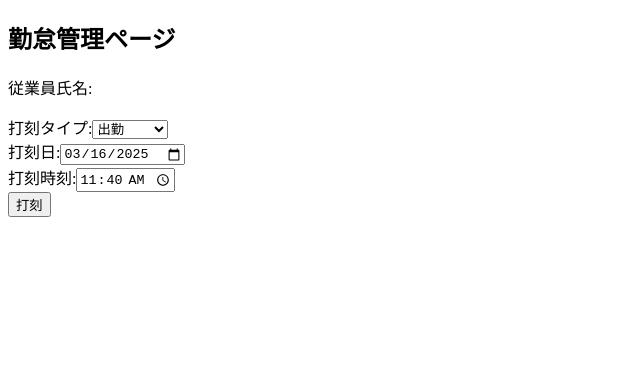
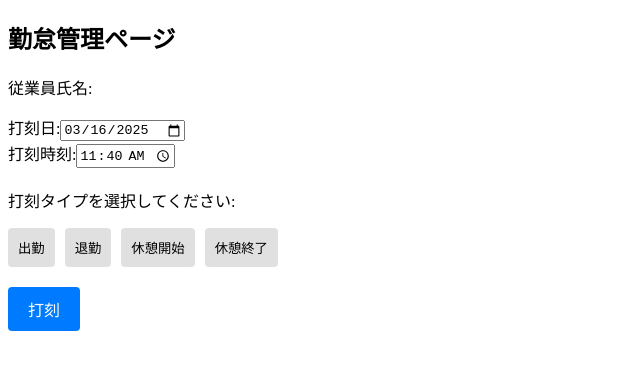
Before and after one commit to kakaz-one/brushuptest-1, a Next.js app: page /auth/employee/1/attendance in a window 1280 px wide. Shown: the top 370 px of the page, without its empty margins (0-640 px from the left). Built offline with nearby package versions, Linux system fonts and the light colour scheme; no server answers; the database is empty.

Commit message:
打刻のデザインを修正

```diff
--- a/src/app/auth/employee/[id]/attendance/page.tsx
+++ b/src/app/auth/employee/[id]/attendance/page.tsx
@@ -5,7 +5,7 @@ import { use, useState, useEffect } from 'react';
 export default function AttendancePage({ params }: { params: Promise<{ id: string }> }) {
   const { id } = use(params);
   const [name, setName] = useState('');
-  const [recordType, setRecordType] = useState('出勤');
+  const [selectedType, setSelectedType] = useState<string | null>(null);
   const [recordDate, setRecordDate] = useState(new Date().toISOString().split('T')[0]); // 現在の日付を初期値に設定
   const [recordTime, setRecordTime] = useState(new Date().toLocaleTimeString('it-IT').slice(0, 5)); // 現在の時刻を初期値に設定
   const [message, setMessage] = useState('');
@@ -19,18 +19,24 @@ export default function AttendancePage({ params }: { params: Promise<{ id: strin
   }, [id]);
 
   const handleClockIn = async () => {
+    if (!selectedType) {
+      setMessage('エラー: 打刻タイプを選択してください');
+      return;
+    }
+
     try {
       const response = await fetch(`/api/employee/${id}/attendance`, {
         method: 'POST',
         headers: {
           'Content-Type': 'application/json',
         },
-        body: JSON.stringify({ recordType, recordDate, recordTime }),
+        body: JSON.stringify({ recordType: selectedType, recordDate, recordTime }),
       });
 
       const data = await response.json();
       if (response.ok) {
-        setMessage('打刻が成功しました');
+        setMessage(`${selectedType}の打刻が成功しました`);
+        setSelectedType(null); // 打刻後に選択をリセット
       } else {
         setMessage(`エラー: ${data.message}`);
       }
@@ -43,19 +49,6 @@ export default function AttendancePage({ params }: { params: Promise<{ id: strin
     <div>
       <h2>勤怠管理ページ</h2>
       <p>従業員氏名: {name}</p>
-      <div>
-        <label htmlFor="recordType">打刻タイプ:</label>
-        <select
-          id="recordType"
-          value={recordType}
-          onChange={(e) => setRecordType(e.target.value)}
-        >
-          <option value="出勤">出勤</option>
-          <option value="退勤">退勤</option>
-          <option value="休憩開始">休憩開始</option>
-          <option value="休憩終了">休憩終了</option>
-        </select>
-      </div>
       <div>
         <label htmlFor="recordDate">打刻日:</label>
         <input
@@ -74,8 +67,76 @@ export default function AttendancePage({ params }: { params: Promise<{ id: strin
           onChange={(e) => setRecordTime(e.target.value)}
         />
       </div>
-      <button onClick={handleClockIn}>打刻</button>
-      {message && <p>{message}</p>}
+      <div style={{ marginTop: '20px' }}>
+        <p>打刻タイプを選択してください:</p>
+        <div style={{ display: 'flex', gap: '10px', marginTop: '10px' }}>
+          <button
+            onClick={() => setSelectedType('出勤')}
+            style={{
+              padding: '10px',
+              backgroundColor: selectedType === '出勤' ? '#4CAF50' : '#e0e0e0',
+              color: selectedType === '出勤' ? 'white' : 'black',
+              border: 'none',
+              borderRadius: '4px'
+            }}
+          >
+            出勤
+          </button>
+          <button
+            onClick={() => setSelectedType('退勤')}
+            style={{
+              padding: '10px',
+              backgroundColor: selectedType === '退勤' ? '#f44336' : '#e0e0e0',
+              color: selectedType === '退勤' ? 'white' : 'black',
+              border: 'none',
+              borderRadius: '4px'
+            }}
+          >
+            退勤
+          </button>
+          <button
+            onClick={() => setSelectedType('休憩開始')}
+            style={{
+              padding: '10px',
+              backgroundColor: selectedType === '休憩開始' ? '#2196F3' : '#e0e0e0',
+              color: selectedType === '休憩開始' ? 'white' : 'black',
+              border: 'none',
+              borderRadius: '4px'
+            }}
+          >
+            休憩開始
+          </button>
+          <button
+            onClick={() => setSelectedType('休憩終了')}
+            style={{
+              padding: '10px',
+              backgroundColor: selectedType === '休憩終了' ? '#FF9800' : '#e0e0e0',
+              color: selectedType === '休憩終了' ? 'white' : 'black',
+              border: 'none',
+              borderRadius: '4px'
+            }}
+          >
+            休憩終了
+          </button>
+        </div>
+      </div>
+      <div style={{ marginTop: '20px' }}>
+        <button
+          onClick={handleClockIn}
+          style={{
+            padding: '10px 20px',
+            backgroundColor: '#007bff',
+            color: 'white',
+            border: 'none',
+            borderRadius: '4px',
+            fontSize: '16px'
+          }}
+          disabled={!selectedType}
+        >
+          打刻
+        </button>
+      </div>
+      {message && <p style={{ marginTop: '20px', color: message.includes('エラー') ? 'red' : 'green' }}>{message}</p>}
     </div>
   );
 }
```
